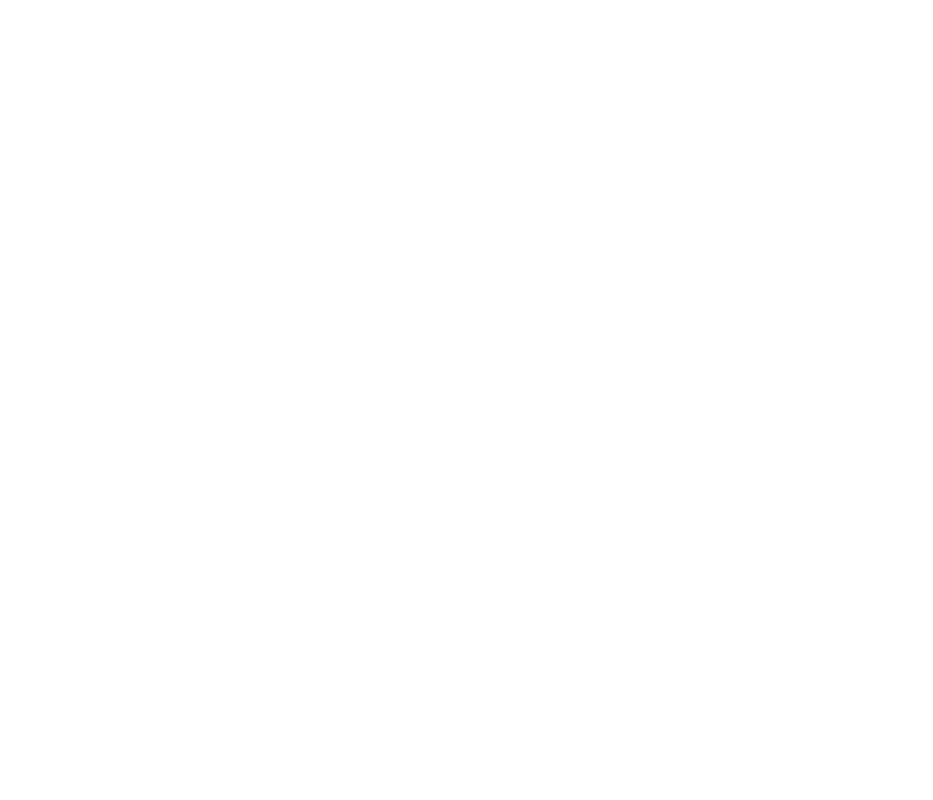
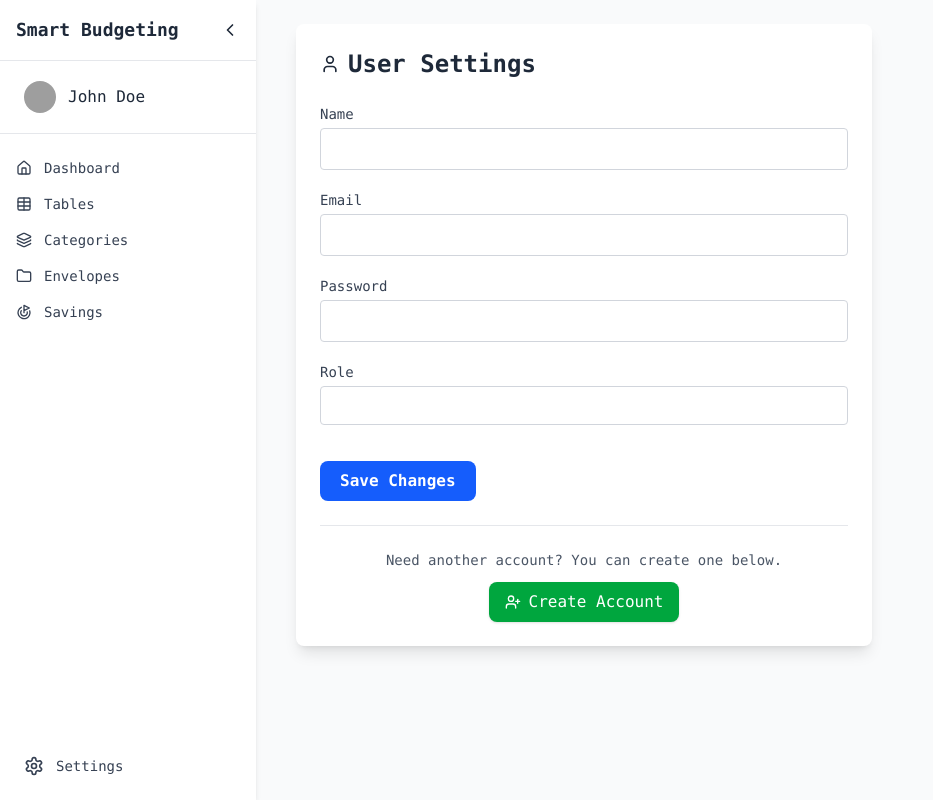
Before and after one commit to Pyaephyo33/sb-front-ui, a React (Vite) app: page /settings in a window 1280 px wide. Before the commit this address had no page. Shown: the whole page, without its empty margins (0-933 px from the left). Built offline with nearby package versions, Linux system fonts and the light colour scheme; grey boxes are pictures that could not be loaded.

Commit message:
ui design for usre management -> user settings and user profile

```diff
--- a/src/App.jsx
+++ b/src/App.jsx
@@ -15,6 +15,8 @@ import ListSavingsGoals from './pages/savingsGoals/ListSavingsGoals'
 import CreateSavingsGoals from './pages/savingsGoals/CreateSavingsGoals'
 
 import Profile from './pages/auth/Profile'
+import Settings from './pages/auth/Settings'
+import UserAccount from './pages/auth/UserAccount'
 
 // client
 import Home from './pages/Home'
@@ -32,6 +34,8 @@ const App = () => {
         <Route path='/categories' element={<Categories />} />
         <Route path='/auth' element={<Auth />} />
         <Route path='/profile' element={<Profile />} />
+        <Route path='/settings' element={<Settings />} />
+        <Route path='/user-account' element={<UserAccount />} />
 
 
         {/* Envelope */}
--- a/src/components/Sidebar.jsx
+++ b/src/components/Sidebar.jsx
@@ -8,6 +8,7 @@ import {
   ChevronLeft,
   ChevronRight,
   Goal,
+  Settings
 } from 'lucide-react';
 
 const menuItems = [
@@ -69,6 +70,19 @@ const Sidebar = () => {
           </NavLink>
         ))}
       </nav>
+
+
+      {/* Settings Icon at Bottom */}
+      <div className="absolute bottom-4 left-0 w-full px-4">
+        <NavLink
+          to="/settings"
+          className="flex items-center gap-3 hover:bg-gray-100 dark:hover:bg-gray-700 p-2 rounded transition justify-start"
+        >
+          <Settings className="w-5 h-5 text-gray-700 dark:text-gray-300" />
+          {open && <span className="text-sm font-medium text-gray-700 dark:text-gray-300">Settings</span>}
+        </NavLink>
+      </div>
+
     </div>
   );
 };
--- /dev/null
+++ b/src/pages/auth/Settings.jsx
@@ -0,0 +1,109 @@
+import React, { useState } from 'react';
+import { useNavigate } from 'react-router-dom';
+import Container from '../../components/Container';
+import { UserPlus, User } from 'lucide-react';
+
+const Settings = () => {
+  const navigate = useNavigate();
+  const [form, setForm] = useState({
+    name: '',
+    email: '',
+    password: '',
+    role: 'user',
+  });
+
+  const handleChange = (e) => {
+    setForm({ ...form, [e.target.name]: e.target.value });
+  };
+
+  const handleSubmit = (e) => {
+    e.preventDefault();
+    console.log('User settings updated:', form);
+    // TODO: integrate with backend
+  };
+
+  return (
+    <Container>
+      <div className="flex justify-start px-4">
+        <div className="bg-white dark:bg-gray-800 rounded-lg shadow-lg p-6 space-y-6 w-full max-w-xl">
+          <h2 className="text-2xl font-bold text-gray-800 dark:text-white flex items-center gap-2">
+            <User className="w-5 h-5" /> User Settings
+          </h2>
+
+          <form onSubmit={handleSubmit} className="space-y-5">
+            <div>
+              <label className="block text-sm mb-1 font-medium text-gray-700 dark:text-gray-300">Name</label>
+              <input
+                name="name"
+                value={form.name}
+                onChange={handleChange}
+                required
+                className="w-full px-4 py-2 rounded border border-gray-300 dark:border-gray-600 bg-white dark:bg-gray-700 text-gray-800 dark:text-white focus:outline-none focus:ring-2 focus:ring-blue-500"
+              />
+            </div>
+
+            <div>
+              <label className="block text-sm mb-1 font-medium text-gray-700 dark:text-gray-300">Email</label>
+              <input
+                name="email"
+                type="email"
+                value={form.email}
+                onChange={handleChange}
+                required
+                className="w-full px-4 py-2 rounded border border-gray-300 dark:border-gray-600 bg-white dark:bg-gray-700 text-gray-800 dark:text-white focus:outline-none focus:ring-2 focus:ring-blue-500"
+              />
+            </div>
+
+            <div>
+              <label className="block text-sm mb-1 font-medium text-gray-700 dark:text-gray-300">Password</label>
+              <input
+                name="password"
+                type="password"
+                value={form.password}
+                onChange={handleChange}
+                className="w-full px-4 py-2 rounded border border-gray-300 dark:border-gray-600 bg-white dark:bg-gray-700 text-gray-800 dark:text-white focus:outline-none focus:ring-2 focus:ring-blue-500"
+              />
+            </div>
+
+            <div>
+              <label className="block text-sm mb-1 font-medium text-gray-700 dark:text-gray-300">Role</label>
+              <select
+                name="role"
+                value={form.role}
+                onChange={handleChange}
+                className="w-full px-4 py-2 rounded border border-gray-300 dark:border-gray-600 bg-white dark:bg-gray-700 text-white focus:outline-none focus:ring-2 focus:ring-blue-500"
+              >
+                <option value="user">User</option>
+                <option value="admin">Admin</option>
+              </select>
+            </div>
+
+            <div className="pt-4">
+              <button
+                type="submit"
+                className="bg-blue-600 hover:bg-blue-700 text-white font-semibold px-5 py-2 rounded-lg transition duration-200"
+              >
+                Save Changes
+              </button>
+            </div>
+          </form>
+
+          {/* Call to Action Section Below the Form */}
+          <div className="pt-6 border-t border-gray-200 dark:border-gray-700 text-center">
+            <p className="text-sm text-gray-600 dark:text-gray-400 mb-3">
+              Need another account? You can create one below.
+            </p>
+            <button
+              onClick={() => navigate('/user-account')}
+              className="inline-flex items-center gap-2 bg-green-600 hover:bg-green-700 text-white font-medium px-4 py-2 rounded-lg shadow hover:shadow-xl transition duration-200"
+            >
+              <UserPlus className="w-4 h-4" /> Create Account
+            </button>
+          </div>
+        </div>
+      </div>
+    </Container>
+  );
+};
+
+export default Settings;
--- /dev/null
+++ b/src/pages/auth/UserAccount.jsx
@@ -0,0 +1,75 @@
+import React, { useState } from 'react';
+import { useNavigate } from 'react-router-dom';
+import Container from '../../components/Container';
+import { ArrowLeft } from 'lucide-react';
+
+const UserAccount = () => {
+  const navigate = useNavigate();
+  const [form, setForm] = useState({
+    account_type: '',
+    balance: '',
+  });
+
+  const handleChange = (e) => {
+    setForm({ ...form, [e.target.name]: e.target.value });
+  };
+
+  const handleSubmit = (e) => {
+    e.preventDefault();
+    console.log('Account Created:', form);
+    navigate('/settings');
+  };
+
+  return (
+    <Container>
+
+      <div className="flex justify-start px-4">
+        <div className="bg-white dark:bg-gray-800 rounded-lg shadow-lg p-6 space-y-6 w-full max-w-xl">
+          <h2 className="text-2xl font-bold text-gray-800 dark:text-white">Create New Account</h2>
+
+          <form onSubmit={handleSubmit} className="space-y-4">
+            <div>
+              <label className="block text-sm text-gray-700 dark:text-gray-300 mb-1">Account Type</label>
+              <select
+                name="account_type"
+                value={form.account_type}
+                onChange={handleChange}
+                required
+                className="w-full px-4 py-2 bg-gray-700 text-white border border-gray-600 rounded focus:outline-none focus:ring-2 focus:ring-blue-500"
+              >
+                <option value="">Select Type</option>
+                <option value="Cash Wallet">Cash Wallet</option>
+                <option value="Bank Account">Bank Account</option>
+                <option value="Savings Vault">Savings Vault</option>
+              </select>
+            </div>
+
+            <div>
+              <label className="block text-sm text-gray-700 dark:text-gray-300 mb-1">Initial Balance</label>
+              <input
+                type="number"
+                name="balance"
+                value={form.balance}
+                onChange={handleChange}
+                placeholder="Enter balance"
+                required
+                className="w-full px-4 py-2 bg-white dark:bg-gray-700 text-gray-800 dark:text-white border border-gray-300 dark:border-gray-600 rounded focus:outline-none focus:ring-2 focus:ring-blue-500"
+              />
+            </div>
+
+            <div className="pt-4">
+              <button
+                type="submit"
+                className="bg-green-600 hover:bg-green-700 text-white font-semibold px-5 py-2 rounded-lg transition duration-200"
+              >
+                Add Account
+              </button>
+            </div>
+          </form>
+        </div>
+      </div>
+    </Container>
+  );
+};
+
+export default UserAccount;
```
